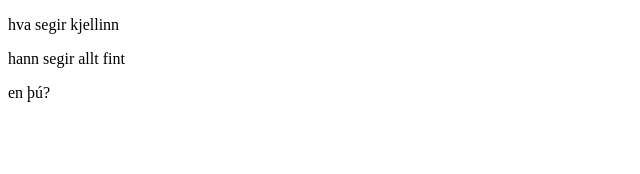
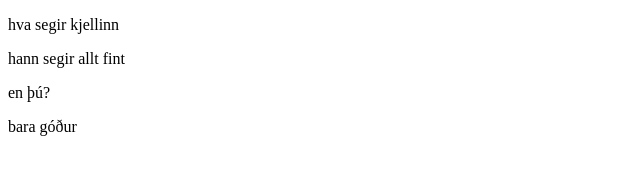
Before and after one commit to TristanEnok/vefforritun-2, a plain HTML site: page index.html in a window 1280 px wide. Shown: the full height of the page, 0-640 px from the left. Drawn offline with Linux system fonts and the light colour scheme.

Commit message:
new-feature

```diff
--- a/index.html
+++ b/index.html
@@ -8,6 +8,7 @@
     <p>hva segir kjellinn</p>
     <p>hann segir allt fint</p>
     <p>en þú?</p>
+    <p>bara góður</p>
 </body>
 
 </html>
```
